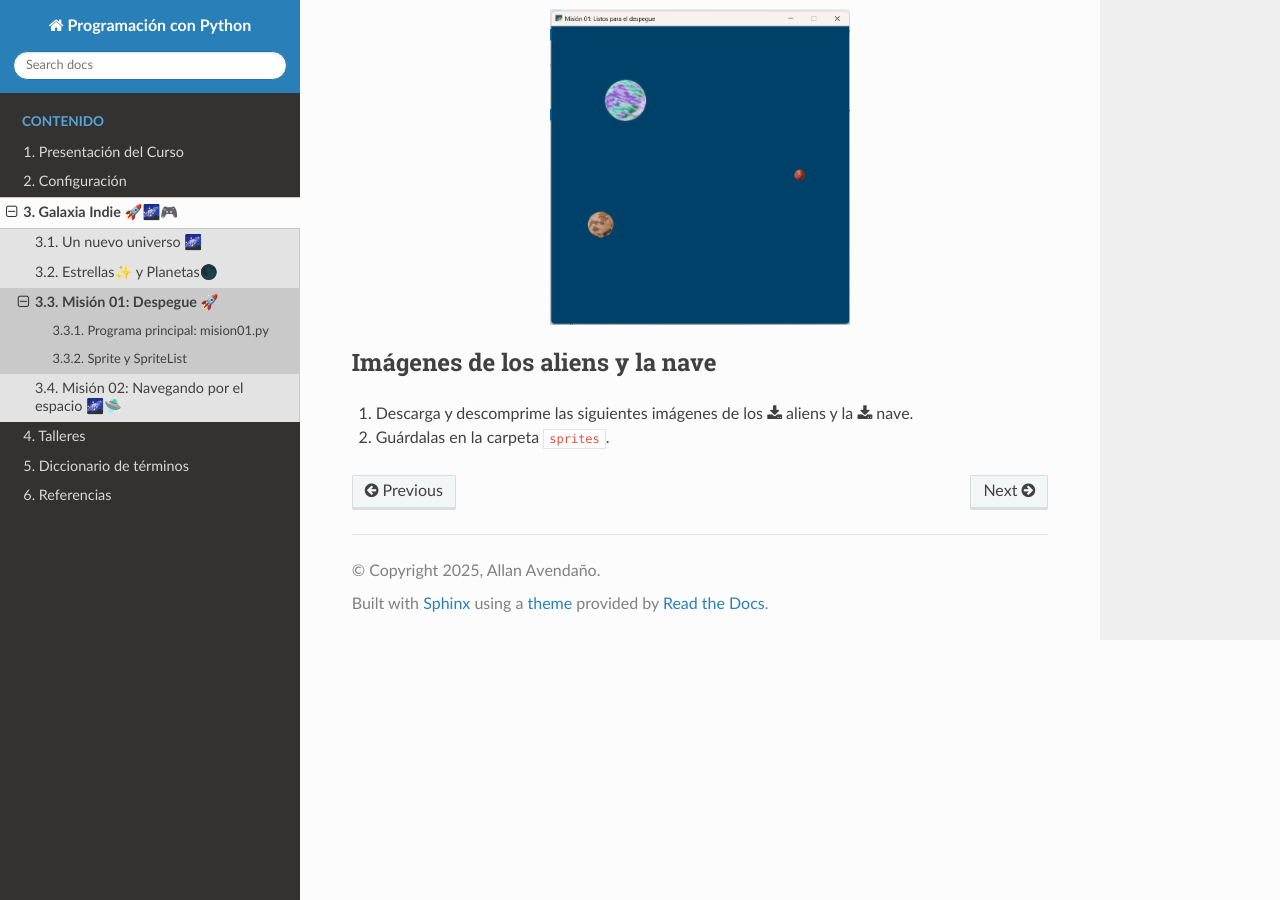
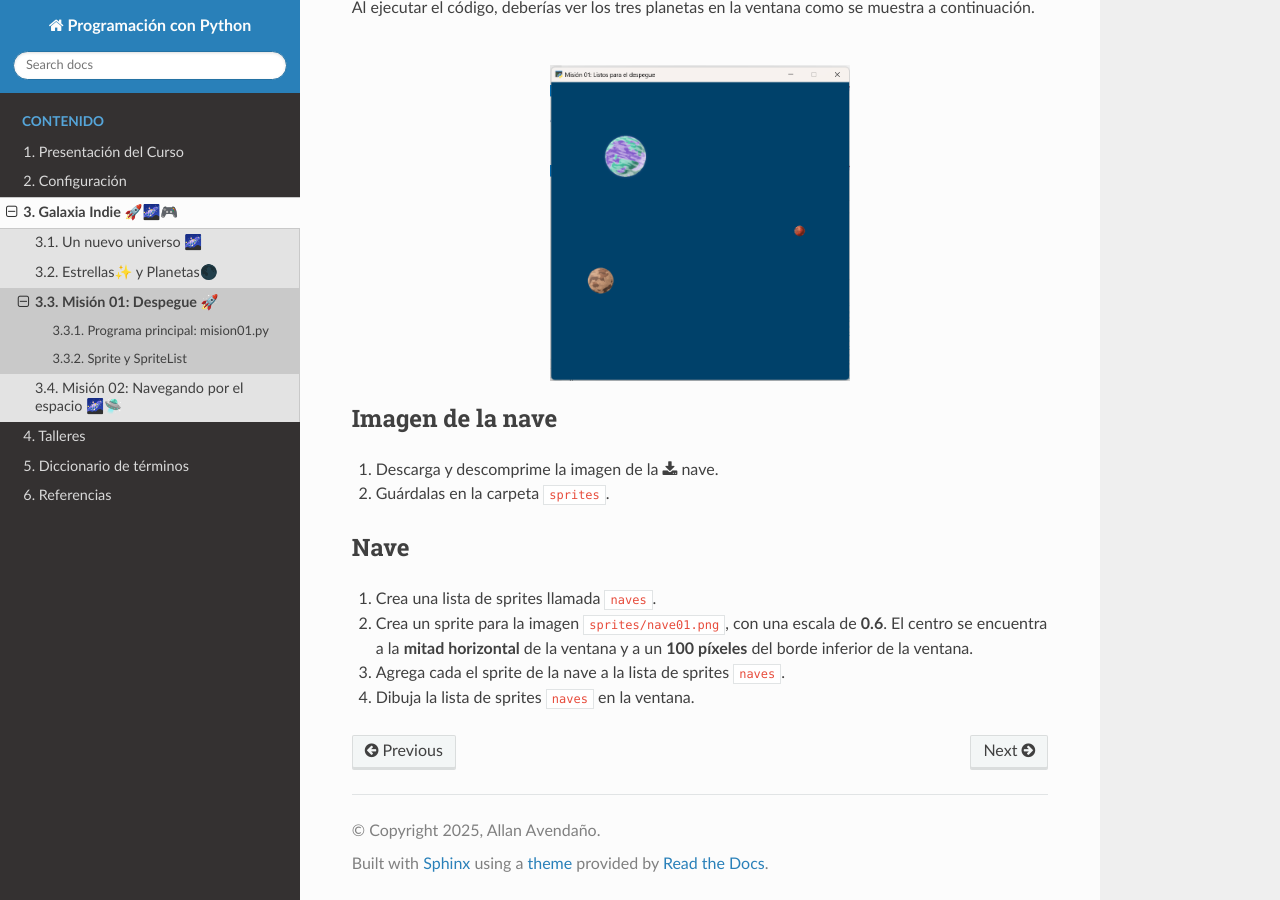
Before and after one commit to aavendan/programacion-python, a Sphinx documentation site: the page built from docs/source/sesiones/sesion03.rst, in a window 1280 px wide and 900 px high, scrolled down 4238 px. Built offline with Sphinx 7.4.7 and the Read the Docs theme 3.1.0, drawn with Linux system fonts in a browser that asks for light colours.

Commit message:
naves & reordering

```diff
--- a/docs/source/sesiones/sesion03.rst
+++ b/docs/source/sesiones/sesion03.rst
@@ -215,8 +218,16 @@ se muestra a continuación.
     # Crear una ventana de 600x600 píxeles con el título "Misión 01: Listos para el despegue"
     ...
 
-.. rubric:: Imágenes de los aliens y la nave
+.. rubric:: Imagen de la nave
   :heading-level: 2
 
-#. Descarga y descomprime las siguientes imágenes de los :download:`aliens <../img/sesion03/aliens.zip>`  y la :download:`nave <../img/sesion03/nave.zip>`.
+#. Descarga y descomprime la imagen de la :download:`nave <../img/sesion03/nave.png>`.
 #. Guárdalas en la carpeta ``sprites``.
+
+.. rubric:: Nave
+  :heading-level: 2
+
+#. Crea una lista de sprites llamada ``naves``.
+#. Crea un sprite para la imagen ``sprites/nave01.png``, con una escala de **0.6**. El centro se encuentra a la **mitad horizontal** de la ventana  y a un **100 píxeles** del borde inferior de la ventana.
+#. Agrega cada el sprite de la nave a la lista de sprites ``naves``.
+#. Dibuja la lista de sprites ``naves`` en la ventana.
```
Also changed, not shown: other parts of docs/source/sesiones/sesion03.rst (+3 -0 lines).
